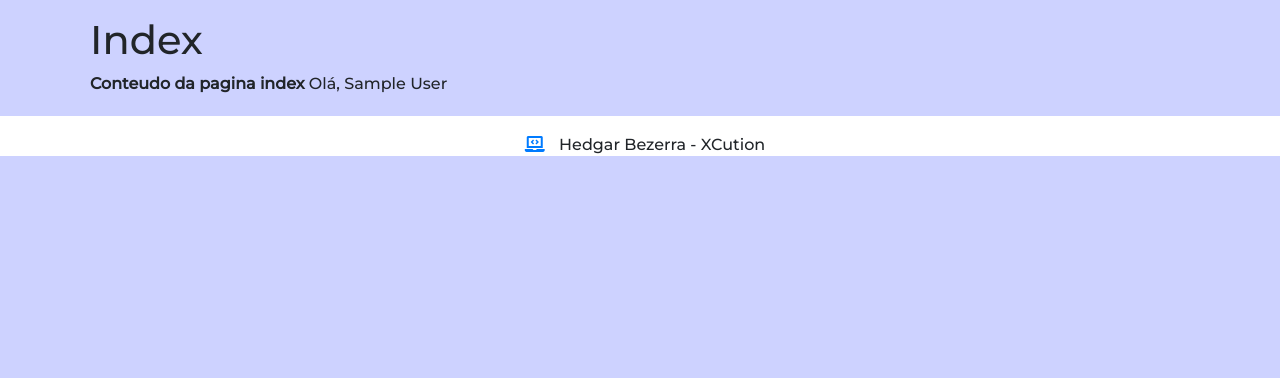
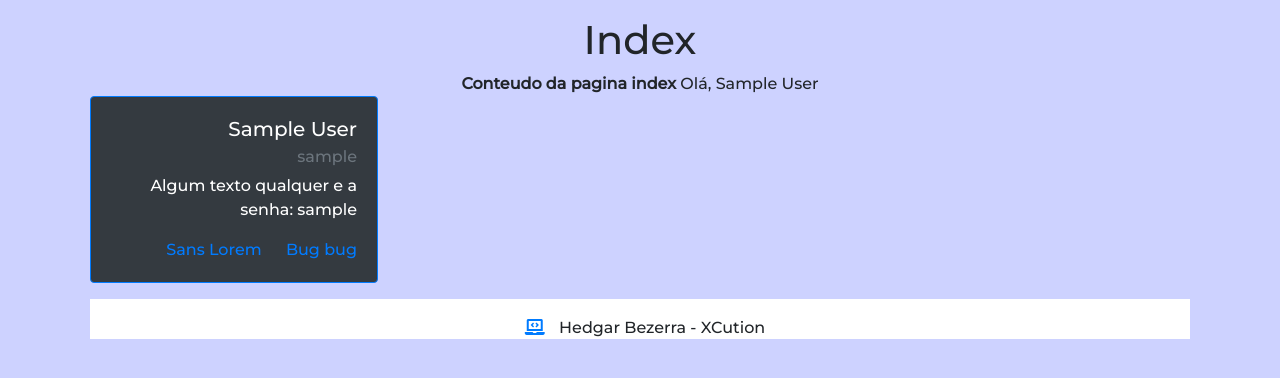
Before and after one commit to hedgarbezerra/Flask-App, a Flask app: page /index in a window 1280 px wide. Shown: the part 68-446 px from the top of the page. Run offline with Flask 2, Linux system fonts and the light colour scheme; the visitor is signed in with stand-in values (Sample User, id 1); data comes from the database, SQL or seed files in the repository; some libraries are stand-ins or nearby versions.

Commit message:
Adição de cards na tela inicial além de cookies caso o botão de remember seja selecionado na ela de login

```diff
--- a/app/templates/general/index.html
+++ b/app/templates/general/index.html
@@ -1,10 +1,30 @@
 {% extends "shared/_layout.html" %}
 {% block title %} Index {% endblock %}
 {% block main %}
+    <div class="justify-content-center text-center">
     <h1>Index</h1>
 
     <strong>Conteudo da pagina index</strong>
     {% if user %}
         Olá, {{ user.name }}
     {% endif %}
+
+    {% if users %}
+        <div class="card-deck">
+        {% for person in users %}
+                    <div class="card text-white bg-dark mb-3 text-right border-primary mb-3" style="max-width: 18rem;">
+                        <div class="card-body">
+                            <h5 class="card-title">{{ person.name }}</h5>
+                            <h6 class="card-subtitle mb-2 text-muted">{{ person.username }}</h6>
+                            <p class="card-text"> Algum texto qualquer e a senha: {{ person.password }} </p>
+                            <a href="#" class="card-link">Sans Lorem</a>
+                            <a href="#" class="card-link">Bug bug</a>
+                        </div>
+                     </div>
+                {% if loop.index %3== 0 and not loop.last %}
+                    </div><div class="card-deck">
+                {% endif %}
+        {% endfor %}
+    {% endif %}
+    </div>
 {% endblock %}
--- a/app/views/general_view.py
+++ b/app/views/general_view.py
@@ -1,14 +1,17 @@
 from app import app
 from flask import render_template, redirect, url_for
 from .user_view import current_user, is_logged
+from ..models.user import User
+
 
 @app.route('/index', methods=['GET'])
 def index():
+    users = User.query.all()
     if is_logged():
         user = current_user()
     else:
         user = None
-    return render_template("general/index.html", user=user)
+    return render_template("general/index.html", user=user, users=users)
 
 
 @app.route('/', methods=['GET'])
--- a/app/views/user_view.py
+++ b/app/views/user_view.py
@@ -8,13 +8,14 @@
 from app.models_forms.user_form import userForm
 from app.models_forms.img_form import Profile_imgForm
 from app.models_forms.login_form import loginForm
+import datetime
 
 
 @app.route('/photo', methods=['GET', 'POST'])
 def create():
     form = Profile_imgForm()
 
-    if request.method =='POST' and form.validate_on_submit():
+    if request.method == 'POST' and form.validate_on_submit():
 
         user = User.query.get(1)
         data = form.photo.data
@@ -94,20 +95,27 @@
 
         if user and check_password_hash(user.password, password):
             flash('Sucessfully logged in!')
+            response = make_response(redirect('/index'))
 
             if remember:
-                pass
+                response.set_cookie('username', username,
+                                    expires=datetime.datetime.now() + datetime.timedelta(days=7))
             else:
                 session['username'] = username
-            return redirect('/index')
+
+            return response
 
     return render_template('users/login.html', form=form)
 
 
 @app.route('/logout', methods=['GET', 'DELETE'])
 def logout():
+    response = make_response(redirect('/login'))
     session.pop('username', None)
-    return redirect('/login')
+    response.delete_cookie('username')
+
+    flash('Successfully logged out')
+    return response
 
 
 def username_exists(username):
@@ -125,11 +133,15 @@
 
 
 def current_user():
-    return username_exists(session['username'])
+    if 'username' in session:
+        return username_exists(session['username'])
+    if request.cookies.get('username'):
+        return username_exists(request.cookies.get('username'))
 
 
 def is_logged():
     if 'username' in session:
         return True
-
+    if request.cookies.get('username'):
+        return True
     return False
```
Also changed, not shown: app/views/insta_wrapper.py (added, +13 -0 lines).
